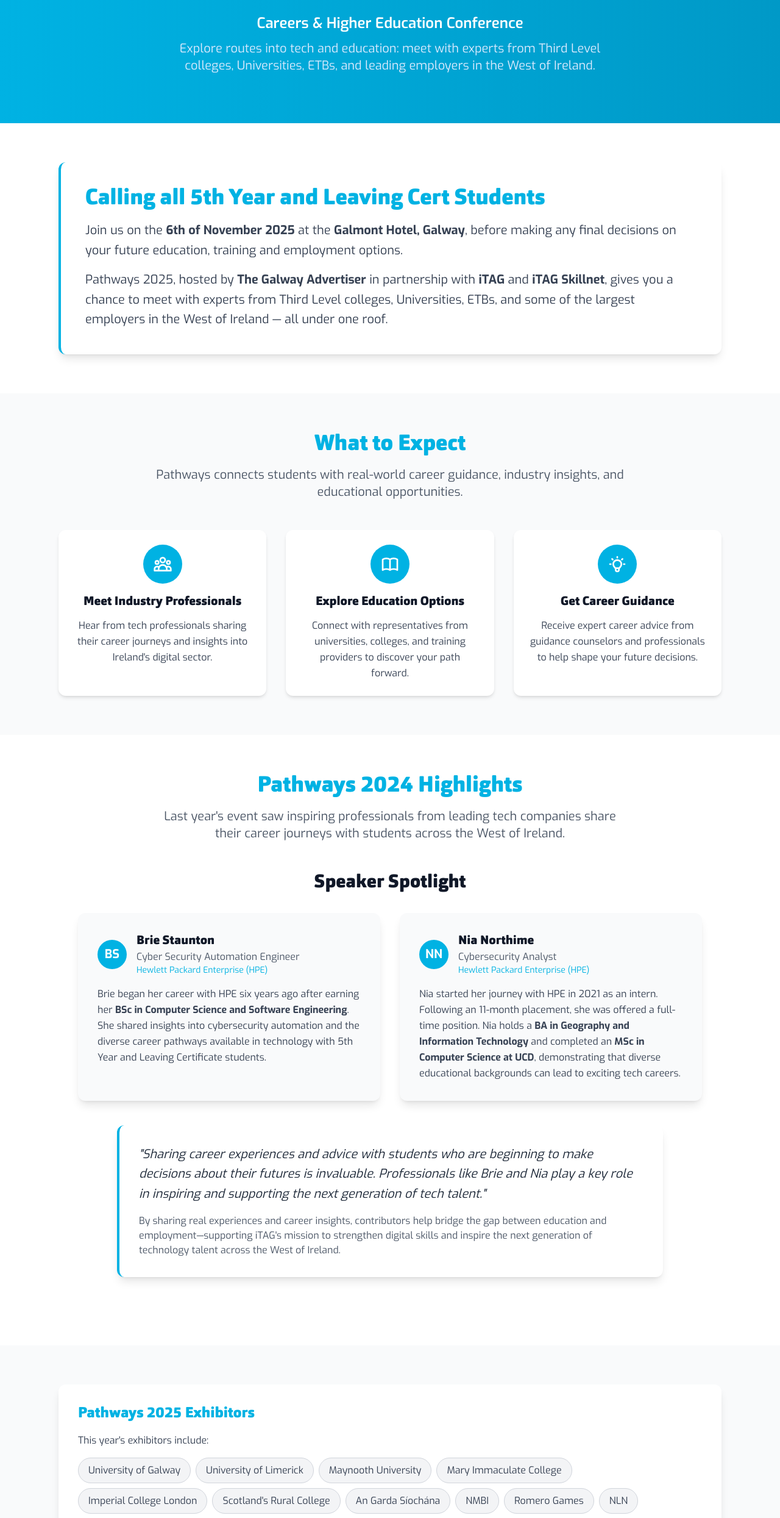
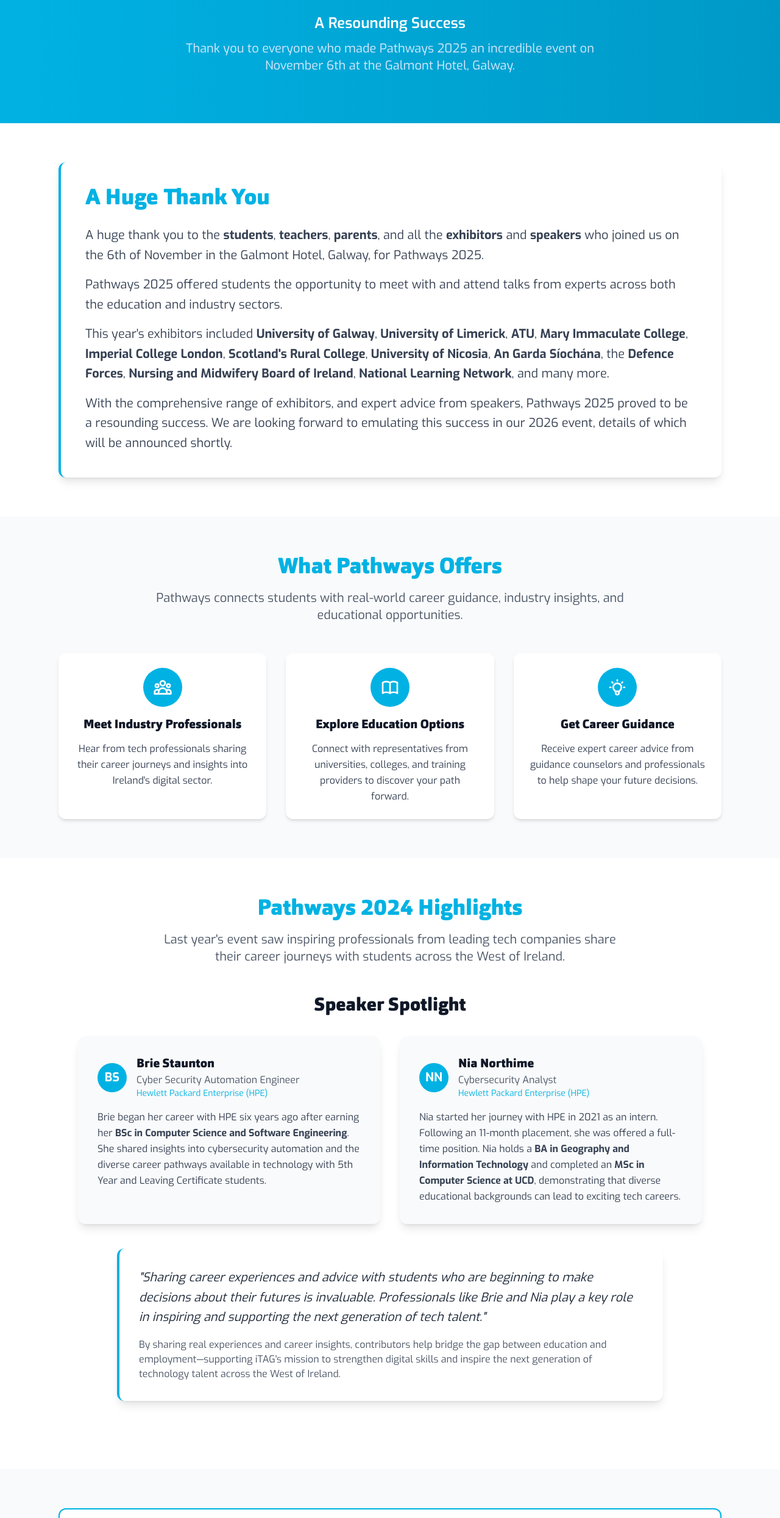
Before and after one commit to CillianCawley7/edutec-website, a Next.js app: page /initiatives/pathways in a window 1280 px wide. Shown: the part 250-2739 px from the top of the page at 61% size. Built offline with nearby package versions, Linux system fonts and the light colour scheme.

Commit message:
Update Pathways page: Thank attendees of 2025 event and announce 2026 planning

```diff
--- a/src/app/initiatives/pathways/page.tsx
+++ b/src/app/initiatives/pathways/page.tsx
@@ -13,36 +13,42 @@
         {/* Hero */}
         <section className="text-white py-16 md:py-20" style={{background: 'linear-gradient(to right, #00b2e3, #0099c7)'}}>
           <div className="max-w-6xl mx-auto px-4 sm:px-6 lg:px-8 text-center">
-            <h1 className="text-4xl sm:text-5xl md:text-6xl font-bold leading-tight mb-4">Pathways</h1>
-            <p className="text-xl md:text-2xl font-semibold mb-3">Careers & Higher Education Conference</p>
+            <h1 className="text-4xl sm:text-5xl md:text-6xl font-bold leading-tight mb-4">Pathways 2025 - Thank You!</h1>
+            <p className="text-xl md:text-2xl font-semibold mb-3">A Resounding Success</p>
             <p className="text-blue-100 text-lg md:text-xl max-w-3xl mx-auto">
-              Explore routes into tech and education: meet with experts from Third Level colleges, Universities, ETBs, and leading employers in the West of Ireland.
+              Thank you to everyone who made Pathways 2025 an incredible event on November 6th at the Galmont Hotel, Galway.
             </p>
           </div>
         </section>
 
-        {/* Pathways 2025 - Event Overview */}
+        {/* Thank You Message */}
         <section className="max-w-6xl mx-auto px-4 sm:px-6 lg:px-8 py-12 md:py-16">
           <div className="bg-white rounded-xl shadow-lg p-6 md:p-10 border-l-4" style={{borderColor: '#00b2e3'}}>
-            <h2 className="text-3xl md:text-4xl font-bold mb-4" style={{color: '#00b2e3'}}>
-              Calling all 5th Year and Leaving Cert Students
+            <h2 className="text-3xl md:text-4xl font-bold mb-6" style={{color: '#00b2e3'}}>
+              A Huge Thank You
             </h2>
-            <p className="text-lg md:text-xl leading-relaxed text-gray-700 mb-4">
-              Join us on the <strong>6th of November 2025</strong> at the <strong>Galmont Hotel, Galway</strong>, before making any final decisions on your future
-              education, training and employment options.
+            <div className="space-y-4 text-lg md:text-xl leading-relaxed text-gray-700">
+              <p>
+                A huge thank you to the <strong>students</strong>, <strong>teachers</strong>, <strong>parents</strong>, and all the <strong>exhibitors</strong> and <strong>speakers</strong> who joined us on the 6th of November in the Galmont Hotel, Galway, for Pathways 2025.
               </p>
-            <p className="text-lg md:text-xl leading-relaxed text-gray-700">
-              Pathways 2025, hosted by <strong>The Galway Advertiser</strong> in partnership with <strong>iTAG</strong> and <strong>iTAG Skillnet</strong>, gives you a chance to meet with experts from Third Level colleges, Universities,
-              ETBs, and some of the largest employers in the West of Ireland — all under one roof.
+              <p>
+                Pathways 2025 offered students the opportunity to meet with and attend talks from experts across both the education and industry sectors.
               </p>
+              <p>
+                This year's exhibitors included <strong>University of Galway</strong>, <strong>University of Limerick</strong>, <strong>ATU</strong>, <strong>Mary Immaculate College</strong>, <strong>Imperial College London</strong>, <strong>Scotland's Rural College</strong>, <strong>University of Nicosia</strong>, <strong>An Garda Síochána</strong>, the <strong>Defence Forces</strong>, <strong>Nursing and Midwifery Board of Ireland</strong>, <strong>National Learning Network</strong>, and many more.
+              </p>
+              <p>
+                With the comprehensive range of exhibitors, and expert advice from speakers, Pathways 2025 proved to be a resounding success. We are looking forward to emulating this success in our 2026 event, details of which will be announced shortly.
+              </p>
+            </div>
           </div>
         </section>
 
-        {/* What to Expect */}
+        {/* What Pathways Offers */}
         <section className="bg-gray-50 py-12 md:py-16">
           <div className="max-w-6xl mx-auto px-4 sm:px-6 lg:px-8">
             <div className="text-center mb-12">
-              <h2 className="text-3xl md:text-4xl font-bold mb-4" style={{color: '#00b2e3'}}>What to Expect</h2>
+              <h2 className="text-3xl md:text-4xl font-bold mb-4" style={{color: '#00b2e3'}}>What Pathways Offers</h2>
               <p className="text-lg md:text-xl text-gray-600 max-w-3xl mx-auto">
                 Pathways connects students with real-world career guidance, industry insights, and educational opportunities.
               </p>
@@ -153,104 +159,30 @@
           </div>
         </section>
 
-        {/* Pathways 2025 Details */}
+        {/* Pathways 2026 - Coming Soon */}
         <section className="bg-gray-50 py-12 md:py-16">
-          <div className="max-w-6xl mx-auto px-4 sm:px-6 lg:px-8 space-y-10">
-
-            {/* Exhibitors */}
-            <div className="bg-white rounded-xl shadow-lg p-6 md:p-8">
-              <h3 className="text-2xl font-bold mb-4" style={{color: '#00b2e3'}}>Pathways 2025 Exhibitors</h3>
-              <p className="text-gray-700 mb-4">This year's exhibitors include:</p>
-              <div className="flex flex-wrap gap-2">
-                {[
-                  'University of Galway',
-                  'University of Limerick',
-                  'Maynooth University',
-                  'Mary Immaculate College',
-                  'Imperial College London',
-                  "Scotland's Rural College",
-                  'An Garda Síochána',
-                  'NMBI',
-                  'Romero Games',
-                  'NLN',
-                  'and many more',
-                ].map((name) => (
-                  <span key={name} className="px-4 py-2 rounded-full bg-gray-100 border border-gray-300 text-gray-700 text-sm md:text-base hover:bg-gray-200 transition-colors">{name}</span>
-                ))}
-              </div>
-            </div>
-
-            {/* Speakers & Planning */}
-            <div className="grid md:grid-cols-2 gap-6 md:gap-8">
-              <div className="bg-white rounded-xl shadow-lg p-6 md:p-8">
-                <div className="flex items-center mb-4">
-                  <div className="w-12 h-12 rounded-full flex items-center justify-center mr-3" style={{backgroundColor: '#00b2e3'}}>
-                    <svg className="w-6 h-6 text-white" fill="none" stroke="currentColor" viewBox="0 0 24 24">
-                      <path strokeLinecap="round" strokeLinejoin="round" strokeWidth={2} d="M19 11a7 7 0 01-7 7m0 0a7 7 0 01-7-7m7 7v4m0 0H8m4 0h4m-4-8a3 3 0 01-3-3V5a3 3 0 116 0v6a3 3 0 01-3 3z" />
-                    </svg>
-                  </div>
-                  <h3 className="text-xl md:text-2xl font-bold text-gray-900">Industry Speakers</h3>
-                </div>
-                <p className="text-gray-700 leading-relaxed mb-4">
-                  The <strong>Galway Advertiser</strong>, in partnership with <strong>iTAG</strong>, is lining up exciting speakers from both the education and industry
-                  sectors, including career guidance advice from <strong>Brian Mooney</strong>.
+          <div className="max-w-6xl mx-auto px-4 sm:px-6 lg:px-8">
+            <div className="bg-white rounded-xl shadow-lg p-6 md:p-10 text-center border-2" style={{borderColor: '#00b2e3'}}>
+              <h3 className="text-2xl md:text-3xl font-bold mb-4" style={{color: '#00b2e3'}}>Looking Ahead to Pathways 2026</h3>
+              <p className="text-lg md:text-xl text-gray-700 mb-6 max-w-3xl mx-auto leading-relaxed">
+                Following the success of Pathways 2025, we're excited to announce that planning is underway for Pathways 2026. Details will be announced shortly.
               </p>
-                <p className="text-gray-700 leading-relaxed">
-                  <strong>This year</strong>, member company employees from <strong style={{color: '#00b2e3'}}>Fidelity Investments</strong> will be speaking at the conference, sharing their insights and career journeys with students.
+              <div className="space-y-4 text-gray-800 mb-8">
+                <p className="text-lg font-semibold">
+                  To book an exhibition space at Pathways 2026:
                 </p>
-              </div>
-
-              <div className="bg-white rounded-xl shadow-lg p-6 md:p-8">
-                <div className="flex items-center mb-4">
-                  <div className="w-12 h-12 rounded-full flex items-center justify-center mr-3" style={{backgroundColor: '#00b2e3'}}>
-                    <svg className="w-6 h-6 text-white" fill="none" stroke="currentColor" viewBox="0 0 24 24">
-                      <path strokeLinecap="round" strokeLinejoin="round" strokeWidth={2} d="M9 5H7a2 2 0 00-2 2v12a2 2 0 002 2h10a2 2 0 002-2V7a2 2 0 00-2-2h-2M9 5a2 2 0 002 2h2a2 2 0 002-2M9 5a2 2 0 012-2h2a2 2 0 012 2" />
-                    </svg>
-                  </div>
-                  <h3 className="text-xl md:text-2xl font-bold text-gray-900">Plan Your Day</h3>
-                </div>
-                <p className="text-gray-700 leading-relaxed">
-                  An extensive <strong>Careers and Colleges Supplement</strong> will be published to help you plan your day in advance. Pick up your copy on
-                  <strong> 30th October 2025</strong> in your local store, or read it online at
-                  {" "}
-                  <a href="https://www.advertiser.ie" target="_blank" rel="noopener noreferrer" className="font-semibold hover:underline transition-all" style={{color: '#00b2e3'}}>www.advertiser.ie</a>
-                  {" "}(epaper).
-                </p>
-              </div>
-            </div>
-
-            {/* Registration & Contact */}
-            <div className="bg-white rounded-xl shadow-lg p-6 md:p-10 text-center border-2" style={{borderColor: '#00b2e3'}}>
-              <h3 className="text-2xl md:text-3xl font-bold mb-4" style={{color: '#00b2e3'}}>Register for Pathways 2025</h3>
-              <p className="text-lg md:text-xl text-gray-700 mb-6">
-                Interested in attending? <strong>Tickets €5</strong> per student.
-              </p>
-              <div className="space-y-3 text-gray-800">
+                <div className="space-y-2">
                   <p className="text-lg">
-                  Contact <strong>Shannon</strong> or <strong>Máire</strong>
+                    Contact <strong>Máire</strong>
                   </p>
                   <p className="text-xl">
                     <a href="tel:+35391530951" className="font-semibold hover:underline transition-all" style={{color: '#00b2e3'}}>091 530 951</a>
                   </p>
                   <p className="text-xl">
-                  <a href="mailto:pathways@advertiser.ie" className="font-semibold hover:underline transition-all" style={{color: '#00b2e3'}}>pathways@advertiser.ie</a>
+                    <a href="mailto:mmccarthy@galwayadvertiser.ie" className="font-semibold hover:underline transition-all" style={{color: '#00b2e3'}}>mmccarthy@galwayadvertiser.ie</a>
                   </p>
                 </div>
               </div>
-
-            {/* Past Events */}
-            <div className="bg-gray-100 rounded-xl p-6 md:p-8 text-center">
-              <h3 className="text-2xl font-bold mb-4 text-gray-900">Previous Events</h3>
-              <p className="text-gray-700 mb-4 leading-relaxed">
-                Want to see what Pathways is all about? Learn more about our previous successful events and what to expect.
-              </p>
-              <a
-                href="mailto:pathways@advertiser.ie?subject=Pathways%20Event%20Information"
-                className="inline-block px-6 py-3 rounded-lg text-white font-semibold hover:opacity-90 transition-opacity"
-                style={{backgroundColor: '#00b2e3'}}
-              >
-                Get Event Information
-              </a>
             </div>
           </div>
         </section>
```
Lines whose indentation alone changed are shown as unchanged.
